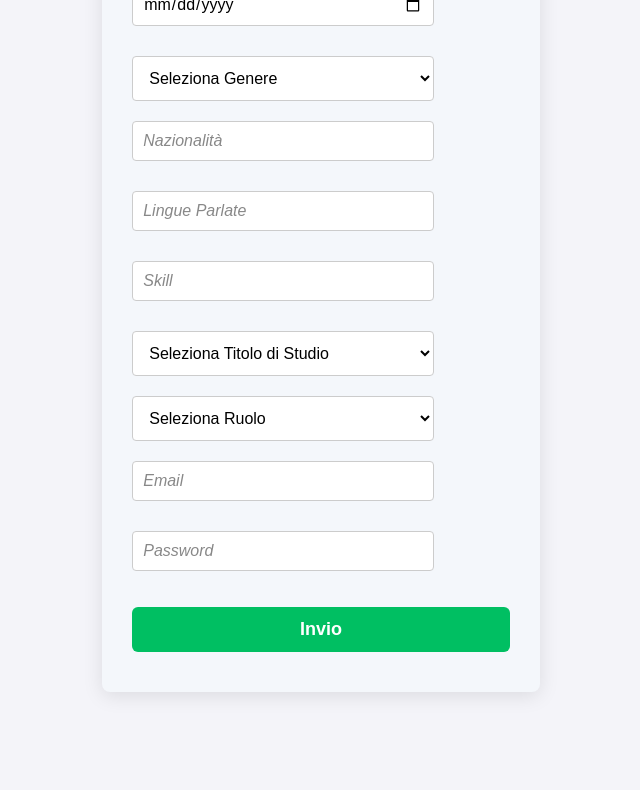
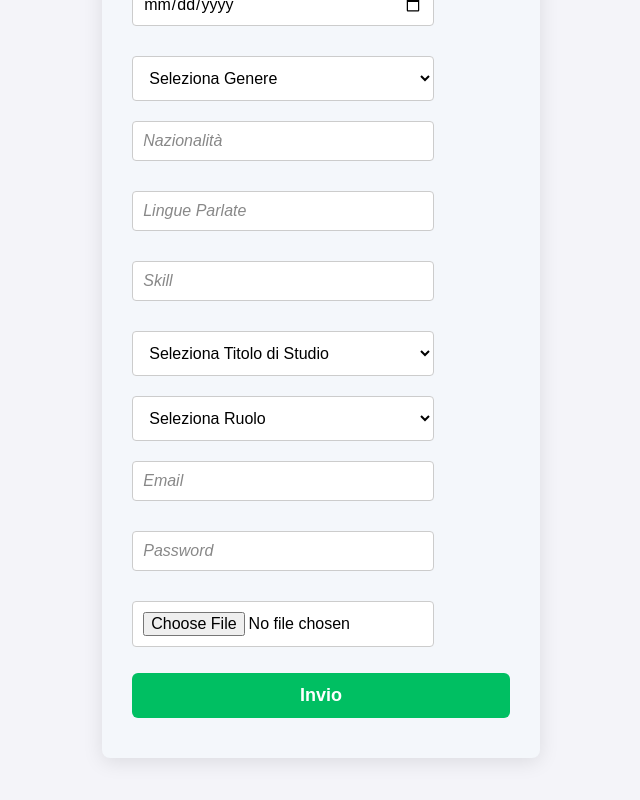
Before and after one commit to leotodisco/Bridge, a React (Vite) app in the folder bridge-frontend/: page /crea-utente in a window 1280 px wide. Shown: the part 568-1368 px from the top of the page, without its empty margins (319-959 px from the left). Built offline with nearby package versions, Linux system fonts and the light colour scheme.

Commit message:
FIX(frontend) risoluzione problemi degli enum

```diff
--- a/bridge-frontend/src/Registrazione/components/formRegistrazione.jsx
+++ b/bridge-frontend/src/Registrazione/components/formRegistrazione.jsx
@@ -34,7 +34,7 @@ const CreaUtente = () => {
     const [skill, setSkill] = useState("");
     const [lingueParlate, setLingue] = useState("");
     const [dataDiNascita, setDataDiNascita] = useState("");
-    //const [fotoProfilo, setFotoProfilo] = useState([]);
+    const [fotoProfilo, setFotoProfilo] = useState([]);
 
     const aggiornaNome = (event) => {
         setNome(event.target.value);
@@ -54,25 +54,7 @@ const CreaUtente = () => {
 
     const aggiornaNazionalita = (event) => {
         setNazionalita(event.target.value);
-    };
-
-    /*const aggiornaTitoloDiStudio = (event) => {
-        const options = event.target.selectedOptions;
-        const values = Array.from(options).map(option => option.value);
-        setTitolodistudio(values);
-    };*/
-
-    /*const aggiornaGenere = (event) => {
-        const options = event.target.selectedOptions;
-        const values = Array.from(options).map(option => option.value);
-        setGenere(values);
-    };*/
-
-    /*const aggiornaRuolo = (event) => {
-        const options = event.target.selectedOptions;
-        const values = Array.from(options).map(option => option.value);
-        setRuolo(values);
-    };*/
+    }
 
     const aggiornaSkill = (event) => {
         setSkill(event.target.value);
@@ -86,7 +68,7 @@ const CreaUtente = () => {
         setDataDiNascita(event.target.value);
     };
 
-    /*const aggiornaFotoProfilo = (event) => {
+    const aggiornaFotoProfilo = (event) => {
         const file = event.target.files[0];
         if (file) {
             const reader = new FileReader();
@@ -95,7 +77,7 @@ const CreaUtente = () => {
             };
             reader.readAsDataURL(file);
         }
-    };*/
+    };
 
 
     const gestisciSubmit = async (event) => {
@@ -142,15 +124,14 @@ const CreaUtente = () => {
 
             if (response.ok) {
                 const data = await response.text();
-                console.log("Login avvenuto con successo:", data);
-                alert("Login avvenuto con successo!");
-                // Puoi salvare il token o l'utente autenticato nello stato o in localStorage
+                console.log("Registrazione avvenuta con successo:", data);
+                alert("Registrazione avvenuta con successo");
             } else {
-                console.error("Errore durante il login");
-                alert("Email o password errati.");
+                console.error("Errore durante la registrazione");
+                alert("Errore, riprova!");
             }
         } catch (error) {
-            console.error("Errore nella richiesta di login:", error);
+            console.error("Errore nella richiesta di registrazione:", error);
             alert("Errore nel collegamento al server.");
         }
     };
@@ -193,9 +174,9 @@ const CreaUtente = () => {
                     required={true}
                 >
                     <option value="">Seleziona Genere</option>
-                    {Object.values(Genere).map((genere) => (
-                        <option key={genere} value={genere}>
-                            {genere}
+                    {Object.entries(Genere).map(([value, label]) => (
+                        <option key={value} value={value}>
+                            {label}
                         </option>
                     ))}
                 </select>
@@ -247,9 +228,9 @@ const CreaUtente = () => {
                     required={true}
                 >
                     <option value="">Seleziona Ruolo</option>
-                    {Object.values(Ruolo).map((ruolo) => (
-                        <option key={ruolo} value={ruolo}>
-                            {ruolo}
+                    {Object.entries(Ruolo).map(([value, label]) => (
+                        <option key={value} value={value}>
+                            {label}
                         </option>
                     ))}
                 </select>
@@ -273,6 +254,15 @@ const CreaUtente = () => {
                     required={true}
                 />
 
+                <input
+                    type="file"
+                    accept="image/*"
+                    className={"formEditText"}
+                    value={fotoProfilo}
+                    onChange={aggiornaFotoProfilo}
+                    required={true}
+                />
+
 
                 <button type="submit" className="formButton">
                     Invio
```
